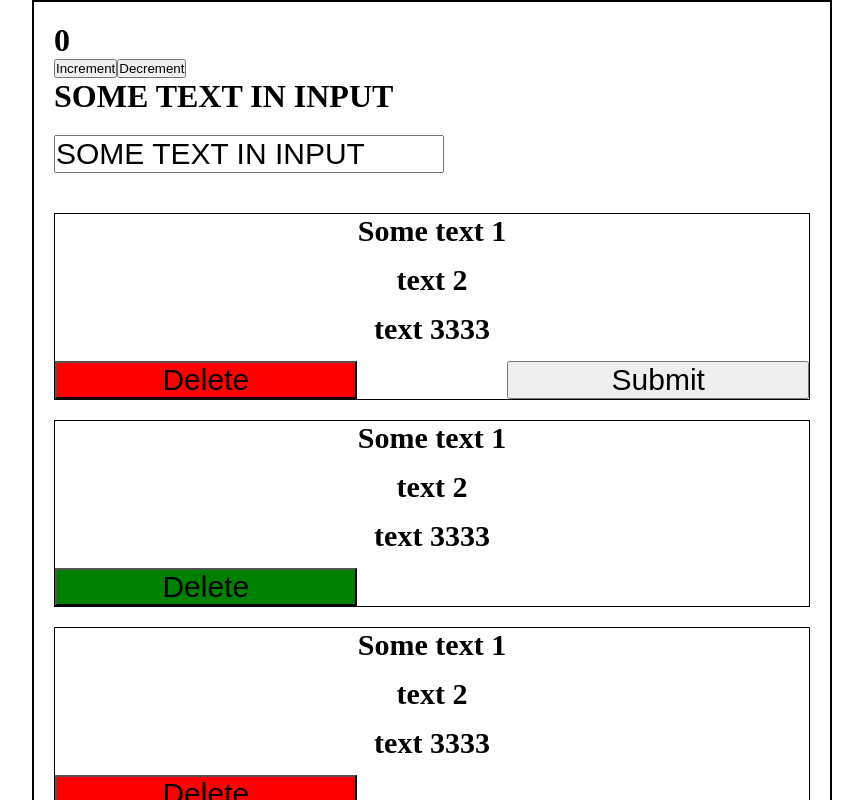
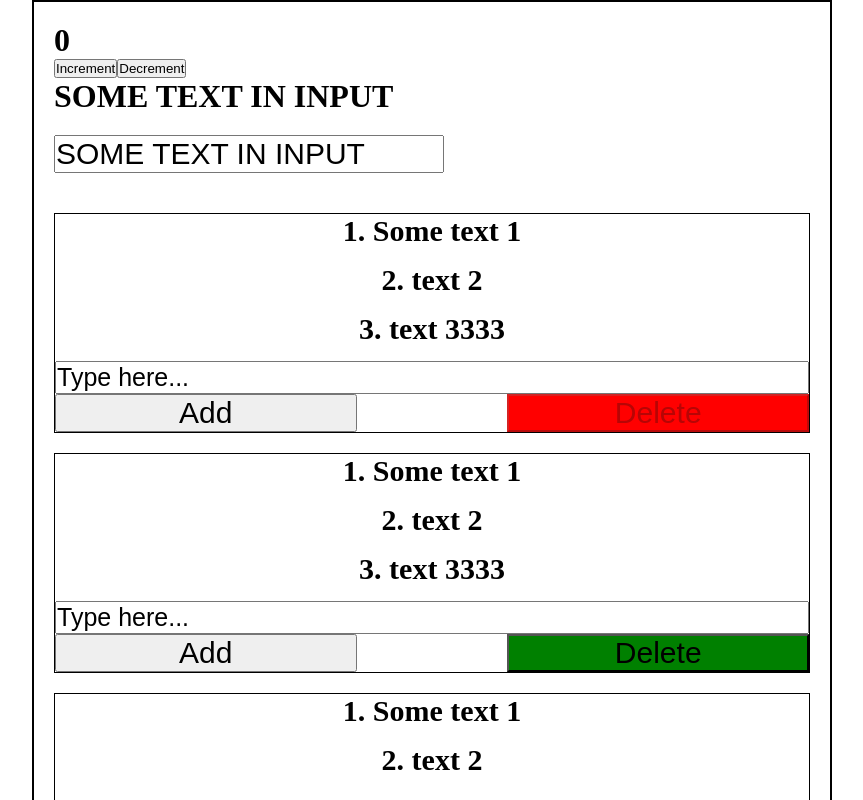
Before and after one commit to PseudoElement/my-app, a React (Create React App) app: page / in a window 1280 px wide. Shown: the top 800 px of the page, without its empty margins (208-1071 px from the left). Built offline with nearby package versions, Linux system fonts and the light colour scheme.

Commit message:
useState

```diff
--- a/public/index.html
+++ b/public/index.html
@@ -2,7 +2,6 @@
 <html lang="en">
   <head>
     <meta charset="utf-8" />
-    <link rel="icon" href="%PUBLIC_URL%/favicon.ico" />
     <meta name="viewport" content="width=device-width, initial-scale=1" />
     <meta name="theme-color" content="#000000" />
     <meta
--- a/src/App.js
+++ b/src/App.js
@@ -2,17 +2,15 @@ import React from "react";
 import Counter from "./components/counter/Counter";
 import Input from "./components/input/input";
 import "./App.css";
-import "./components/input/input.css";
-import "./components/post/post.css"
 import Post from "./components/post/post";
 function App() {
   return (
     <div className="App">
       <Counter/>
       <Input/>
-      <Post options={{type:'block1', id: 1}}/>
-      <Post options={{type:'block2', id: 2}}/>
-      <Post options={{type:'block3', id: 3}}/>
+      <Post options={{type:'block1', id: 1, isDisabled: true}}/>
+      <Post options={{type:'block2', id: 2, isDisabled: false}}/>
+      <Post options={{type:'block3', id: 3, isDisabled: true}}/>
     </div>
   );
 }
--- a/src/components/input/input.jsx
+++ b/src/components/input/input.jsx
@@ -1,15 +1,21 @@
-import React from "react";
+import React, { useRef } from "react";
 import { useState } from "react";
+import "./input.css";
 function Input(props) {
   let [value, setValue] = useState("SOME TEXT IN INPUT");
+  function changeH1Value(e) {
+    setValue(e.target.value);
+  }
+  const mainInputRef = useRef();
   return (
     <>
       <h1>{value}</h1>
       <input
+      ref={mainInputRef}
         className="myInput"
         type="text"
         value={value}
-        onChange={(event) => setValue(event.target.value)}
+        onChange={changeH1Value}
       />
     </>
   );
--- a/src/components/post/post.css
+++ b/src/components/post/post.css
@@ -1,4 +1,6 @@
 .post{
+    display: flex;
+    flex-direction: column;
     margin: 20px 0;
     border: 1px solid black;
 }
@@ -17,3 +19,6 @@
     font-size: 30px;
     flex: 0 1 40%;
 }
+.post_input{
+    font-size: 25px;
+}
--- a/src/components/post/post.jsx
+++ b/src/components/post/post.jsx
@@ -1,21 +1,38 @@
 import React, { useState } from "react";
+import "./post.css";
 function Post(props) {
-  let { id, type } = props.options;
-  let [postContents] = useState([
-    { text: "Some text 1" },
-    { text: "text 2" },
-    { text: "text 3333" },
+  let { id, isDisabled } = props.options;
+  let [postContents, setPosts] = useState([
+    { text: "Some text 1", number: 1 },
+    { text: "text 2", number: 2 },
+    { text: "text 3333", number: 3 },
   ]);
+  const [text, setText] = useState("Type here...");
+  function addPost() {
+    const newPost = { id: Date.now(), text };
+    postContents = [...postContents, newPost];////с postContents.push(newPost) не работает
+    setPosts(postContents);
+    setText('')
+  }
   return (
     <div className="post">
-        {postContents.map(string=>{
-            return <div className="post_content">{string.text}</div>
-        })}
+      {postContents.map((post, index) => {
+        return <div className="post_content">{index + 1}. {post.text}</div>;
+      })}
+      <input
+        onChange={(e) => setText(e.target.value)}
+        className="post_input"
+        type="text"
+        value={text}
+      />
       <div className="post_btns">
-        <button style={{ background: id === 2 ? "green" : "red" }}>
+        <button onClick={addPost}>Add</button>
+        <button
+          disabled={isDisabled ? true : false}
+          style={{ background: id === 2 ? "green" : "red" }}
+        >
           Delete
         </button>
-        {type === "block1" ? <button>Submit</button> : null}
       </div>
     </div>
   );
```
Also changed, not shown: 1 other file (tests, documents, lock files or other folders).
